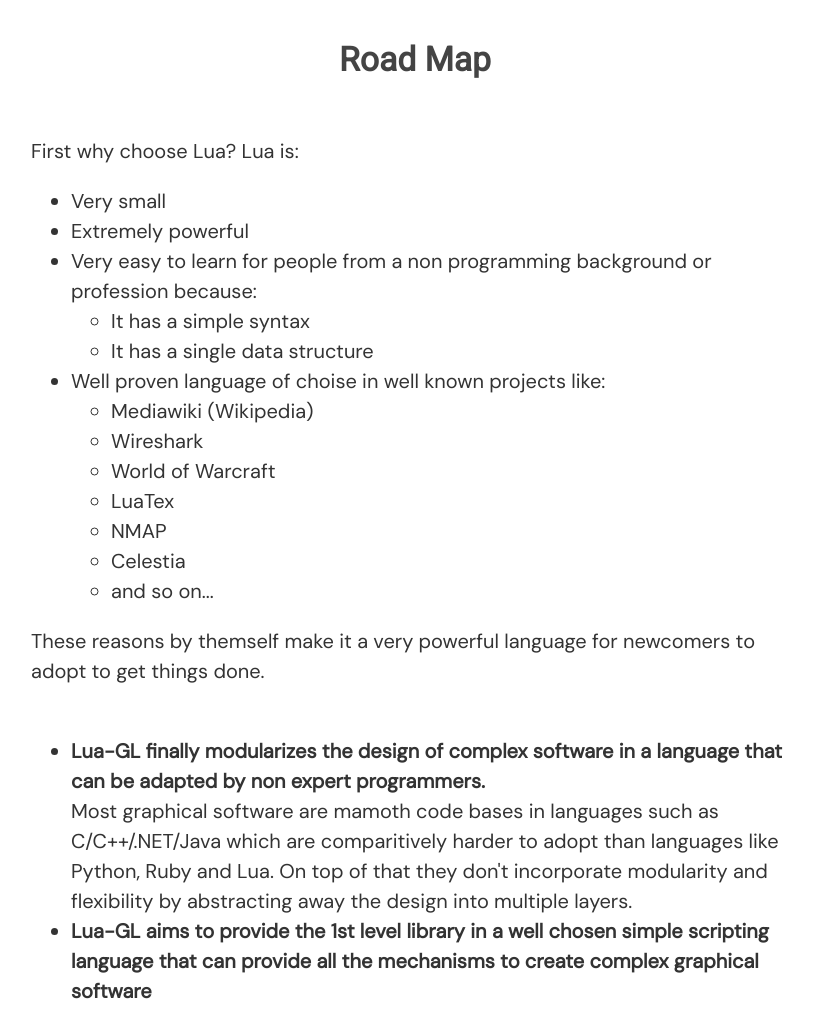
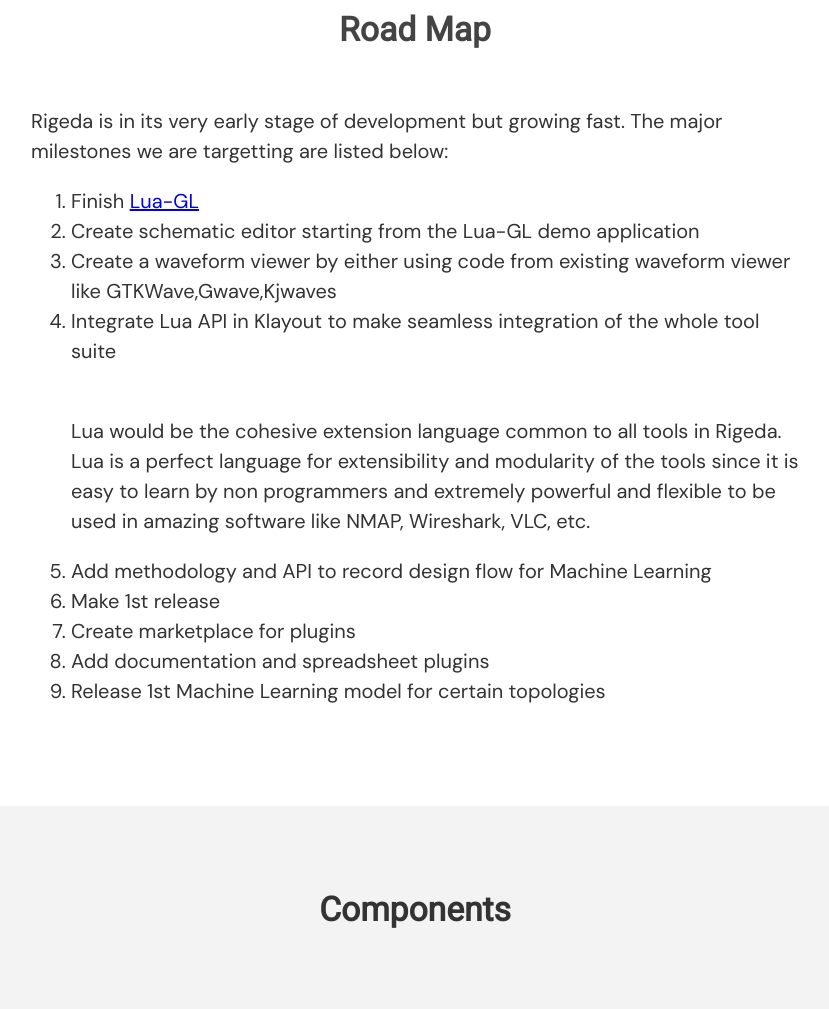
Before and after one commit to rigeda/webforRigeda, a plain HTML site: page index.html in a window 1280 px wide. Shown: the part 820-1829 px from the top of the page, without its empty margins (225-1054 px from the left). Drawn offline with Linux system fonts and the light colour scheme.

Commit message:
Updated the website text with the basic Roadmap

```diff
--- a/index.html
+++ b/index.html
@@ -28,7 +28,7 @@
     <div class="homeinner">
         <div class="top">
             <h1 class="heading">Introduction</h1>
-            <p>Graphical library to handle the hard parts of creating software like electronic schematic editor/flowchart creator/mind maps/block diagrams in Lua with just a few lines of code.</p>
+            <p>Rigeda is collection of tools and methodologies to create a set of modern, open source, easily accessible tools for IC design, especially Analog</p>
             <a href="#about">Learn More</a>
         </div>
 
@@ -39,50 +39,32 @@
     <section class="about mod" id="about">
         <h2 class="heading">Road Map</h2>
         <p>
-            First why choose Lua? Lua is:
-			<ul>
-			<li>Very small</li>
-			<li>Extremely powerful</li>
-			<li>Very easy to learn for people from a non programming background or profession because:
-				<ul>
-					<li>It has a simple syntax</li>
-					<li>It has a single data structure</li>
-				</ul>
-			</li>
-			<li>Well proven language of choise in well known projects like:
-				<ul>
-					<li>Mediawiki (Wikipedia)</li>
-					<li>Wireshark</li>
-					<li>World of Warcraft</li>
-					<li>LuaTex</li>
-					<li>NMAP</li>
-					<li>Celestia</li>
-					<li>and so on...</li>
-				</ul>
-			</li>
-			</ul>
-			These reasons by themself make it a very powerful language for newcomers to adopt to get things done. <br><br>
-
-			<ul>
-			<li><b>Lua-GL finally modularizes the design of complex software in a language that can be adapted by non expert programmers.</b></li> Most graphical software are mamoth code bases in languages such as C/C++/.NET/Java which are comparitively harder to adopt than languages like Python, Ruby and Lua. On top of that they don't incorporate modularity and flexibility by abstracting away the design into multiple layers.
-			<li><b>Lua-GL aims to provide the 1st level library in a well chosen simple scripting language that can provide all the mechanisms to create complex graphical software</b></li> Software like a electronic schematic editor or a block diagram creator software similar to Microsoft Visio. It abstract away all the complex graphical operations and provides a simple extensible API that can be used to create a software with custom behavior, functionality and workflow.
-			<li><b>Lua-GL even goes a step further by abstracting away the underlying GUI framework</b></li> to make it easy to swap it for say QT or even Javascript routines now that we can run Lua directly on the <a href="https://fengari.io/">browser</a>.
-			</ul>
-   With these design choices for Lua-GL it simply makes things a lot easier, faster, interoperable and more scalable for projects using it.
+            Rigeda is in its very early stage of development but growing fast. The major milestones we are targetting are listed below:
+			<ol>
+			<li>Finish <a href="https://lua-gl.rigeda.org">Lua-GL</a></li>
+			<li>Create schematic editor starting from the Lua-GL demo application</li>
+			<li>Create a waveform viewer by either using code from existing waveform viewer like GTKWave,Gwave,Kjwaves</li>
+			<li>Integrate Lua API in Klayout to make seamless integration of the whole tool suite</li><p> Lua would be the cohesive extension language common to all tools in Rigeda. Lua is a perfect language for extensibility and modularity of the tools since it is easy to learn by non programmers and extremely powerful and flexible to be used in amazing software like NMAP, Wireshark, VLC, etc.</p>
+			<li>Add methodology and API to record design flow for Machine Learning</li>
+			<li>Make 1st release</li>
+			<li>Create marketplace for plugins</li>
+			<li>Add documentation and spreadsheet plugins</li>
+			<li>Release 1st Machine Learning model for certain topologies</li>
+			</ol>
         </p>
     </section>
 
     <!-- Demo -->
     <section class="demo" id="demo">
         <h3 class="heading">Components</h3>
-        <h3 class="heading"><a href="https://github.com/Deepak123bharat/lua-gl/wiki" target="_blank">lua-gl</a></h3>
+        <h3 class="heading"><a href="https://lua-gl.rigeda.org" target="_blank">lua-gl</a></h3>
 
     </section>
 
 
     <!-- Footer -->
     <section class="footer">
-        Copyright <i class="fas fa-copyright i"></i> Lua-gl 2020 - All Right Reserved
+        Copyright <i class="fas fa-copyright i"></i> Rigeda 2020 - All Right Reserved
     </section>
     <script src="js/jquery-3.4.1.min.js"></script>
     <script src="js/all.min.js"></script>
```
